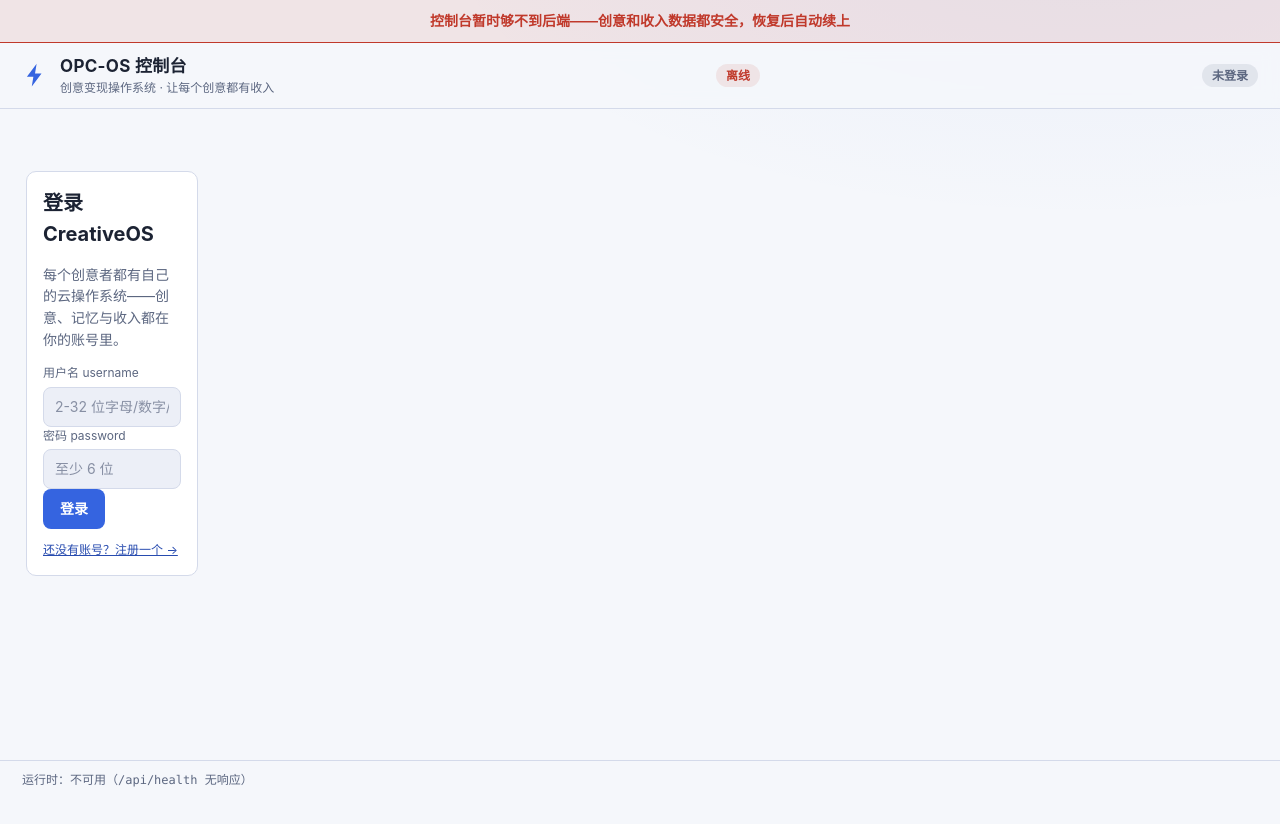
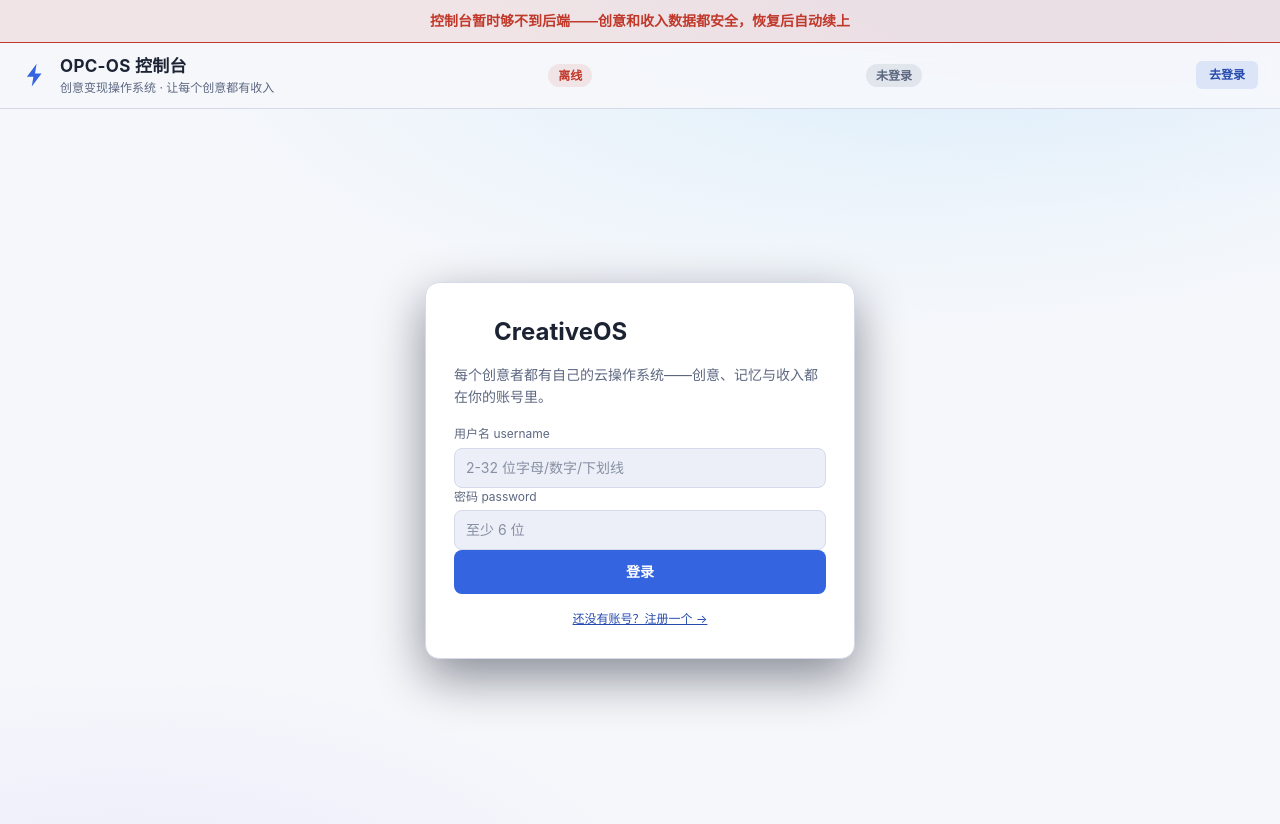
Before and after one commit to chy3xyz/chy3one, a website: page packages/opcos-console/static/index.html in a window 1280 px wide. Before the commit the page ends 800 px from the top, so only its background shows below. Drawn offline with Linux system fonts and the light colour scheme; no server answers.

Commit message:
feat(console): 登录页整页接管与美化——修复布局塌缩，全屏居中卡片
- 根因修复：登录卡原先塞在 #main 网格单元内（侧栏隐藏后宽度塌缩至 172px），
  改为 body.login-mode 整页接管（隐藏 .layout 与 footer），卡片全屏垂直水平居中
- 视觉：双 radial 渐变背景、14px 圆角、深色投影、品牌闪电标 + CreativeOS 标题、
  全宽登录按钮、居中注册切换链接
- 未登录时顶栏按钮显示『去登录』（点击回登录页），已登录恢复『退出登录』
- 浏览器截图验证：居中观感、渐变背景、表单可用性

```diff
--- a/packages/opcos-console/static/app.js
+++ b/packages/opcos-console/static/app.js
@@ -2071,17 +2071,20 @@
           ui.toolbar(pwdBtn, signOutAllBtn))));
   };
 
-  /* ===== 登录页（未登录时接管主区，不启动面板路由） ===== */
+  /* ===== 登录页（未登录时整页接管：隐藏侧栏与主区网格，登录后恢复） ===== */
   function renderLogin() {
-    document.querySelector('.sidenav')?.classList.add('hidden');
-    const box = $('#main');
+    document.body.classList.add('login-mode');
+    document.querySelector('.layout')?.classList.add('hidden');
+    const box = document.createElement('div');
+    box.className = 'login-wrap';
+    document.body.append(box);
     let mode = 'login';
     const usernameInput = h('input', { class: 'input', autocomplete: 'username', placeholder: '2-32 位字母/数字/下划线' });
     const passwordInput = h('input', { class: 'input', type: 'password', autocomplete: 'current-password', placeholder: '至少 6 位' });
     const displayInput = h('input', { class: 'input', placeholder: '昵称（可选）' });
     const displayField = ui.field('昵称 displayName', displayInput);
     displayField.classList.add('hidden');
-    const submit = h('button', { class: 'btn btn-primary', type: 'submit', text: '登录' });
+    const submit = h('button', { class: 'btn btn-primary', type: 'submit', style: 'width:100%;padding:10px 0', text: '登录' });
     const toggle = h('a', { href: 'javascript:void(0)', text: '还没有账号？注册一个 →' });
     toggle.addEventListener('click', () => {
       mode = mode === 'login' ? 'register' : 'login';
@@ -2111,14 +2114,16 @@
         submit.textContent = original;
       }
     } },
-      h('h2', { class: 'page-title', text: '登录 CreativeOS' }),
-      h('p', { class: 'muted', text: '每个创意者都有自己的云操作系统——创意、记忆与收入都在你的账号里。' }),
+      h('div', { class: 'login-brand' },
+        h('svg', { viewBox: '0 0 16 16', 'aria-hidden': 'true' }, h('path', { d: 'M9 1 3 9h4l-1 6 6-8H8z' })),
+        h('h2', { class: 'login-title', text: 'CreativeOS' })),
+      h('p', { class: 'muted login-sub', text: '每个创意者都有自己的云操作系统——创意、记忆与收入都在你的账号里。' }),
       ui.field('用户名 username', usernameInput),
       ui.field('密码 password', passwordInput),
       displayField,
-      h('div', { class: 'toolbar-actions' }, submit),
-      h('p', { class: 'small', style: 'margin:10px 0 0' }, toggle));
-    render(box, h('div', { class: 'login-wrap' }, form));
+      submit,
+      h('p', { class: 'small', style: 'margin:16px 0 0;text-align:center' }, toggle));
+    box.append(form);
   }
 
   async function initAuth() {
@@ -2142,6 +2147,9 @@
     } else {
       badge.textContent = '未登录';
       badge.classList.remove('hidden');
+      logoutBtn.classList.remove('hidden');
+      logoutBtn.textContent = '去登录';
+      logoutBtn.addEventListener('click', () => location.reload());
       renderLogin();
     }
   }
--- a/packages/opcos-console/static/style.css
+++ b/packages/opcos-console/static/style.css
@@ -779,8 +779,31 @@ textarea.input { resize: vertical; min-height: 64px; font-family: var(--mono); f
 }
 
 /* 登录页（多用户云操作系统） */
-.login-wrap { display: flex; justify-content: center; padding: 40px 0; }
-.login-card { width: 100%; max-width: 420px; }
+/* 登录模式：整页接管（隐藏侧栏+主区网格），登录卡片全屏居中 */
+body.login-mode .layout { display: none !important; }
+body.login-mode .footer { display: none !important; }
+body.login-mode .login-wrap { min-height: calc(100vh - var(--topbar-h)); }
+.login-wrap {
+  display: flex;
+  align-items: center;
+  justify-content: center;
+  min-height: calc(100vh - var(--topbar-h) - 40px);
+  padding: 24px;
+  background:
+    radial-gradient(1200px 500px at 70% -10%, rgba(56, 189, 248, 0.10), transparent 60%),
+    radial-gradient(900px 420px at 10% 110%, rgba(139, 92, 246, 0.08), transparent 60%);
+}
+.login-card {
+  width: 100%;
+  max-width: 430px;
+  padding: 30px 28px;
+  border-radius: 14px;
+  box-shadow: 0 18px 50px rgba(2, 6, 23, 0.45);
+}
+.login-brand { display: flex; align-items: center; gap: 10px; margin-bottom: 14px; }
+.login-brand svg { width: 30px; height: 30px; fill: #38bdf8; }
+.login-title { margin: 0; font-size: 24px; }
+.login-sub { margin: 4px 0 18px; }
 
 /* 零依赖柱状趋势图 */
 .bar-chart { display: flex; align-items: flex-end; gap: 6px; min-height: 96px; overflow-x: auto; padding-bottom: 4px; }
```
Also changed, not shown: 1 other file.
